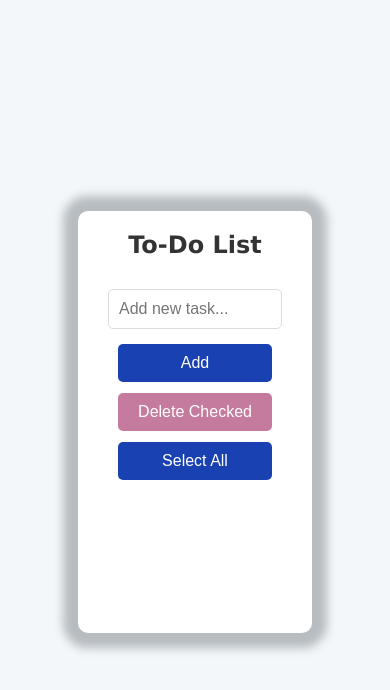
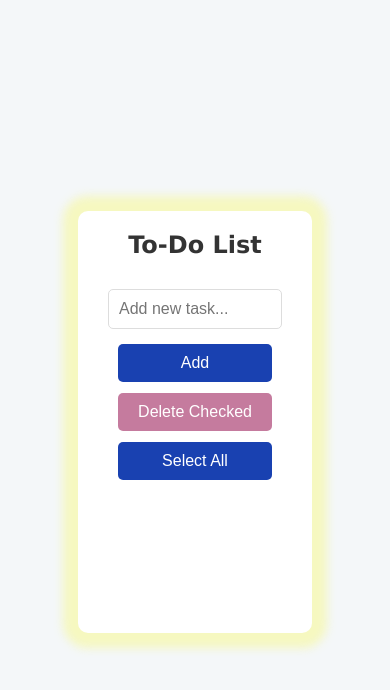
Before and after one commit to prantikg96/prantikg96.githib.io, a plain HTML site: page index.html in a window 390 px wide. In both pictures the pointer is over the element 195 px from the left and 422 px from the top of the page. Drawn offline with Linux system fonts and the light colour scheme.

Commit message:
added div hover to responsive

```diff
--- a/css/style.css
+++ b/css/style.css
@@ -27,10 +27,11 @@ body{
     display: flex;
     flex-direction: column;
     align-items: center;
+    transition: 2s;
 }
 
 .container:hover{
-    box-shadow: 0 0 10px 15px rgba(70, 80, 90, 0.356);
+    box-shadow: 0 0 10px 15px rgba(250, 250, 90, 0.356);
 }
 
 h1{
@@ -126,6 +127,11 @@ li button:hover{
     .container{
         width: 60%;
         max-width: 800px;
+        transition: 2s;
+    }
+
+    .container:hover{
+    box-shadow: 0 0 10px 15px rgba(250, 250, 90, 0.356);
     }
 
     button{
```
